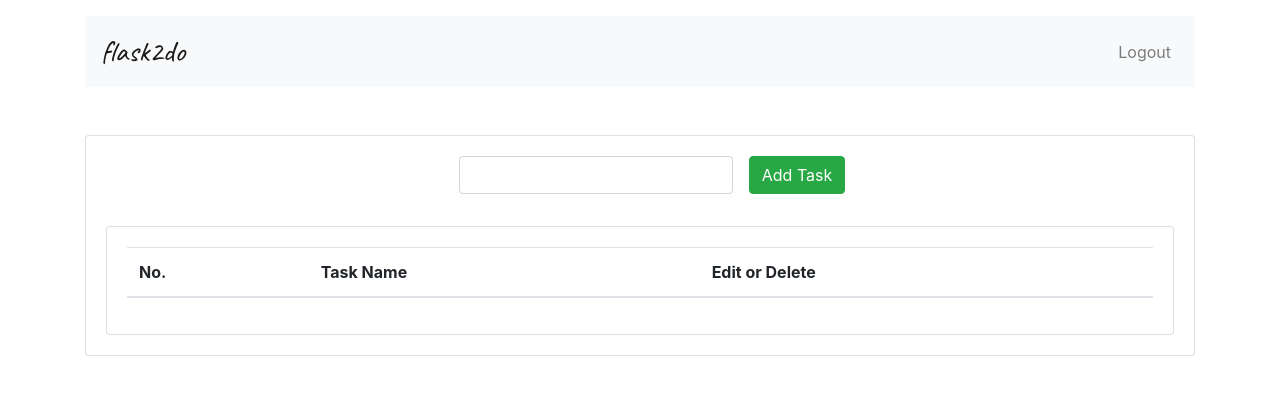
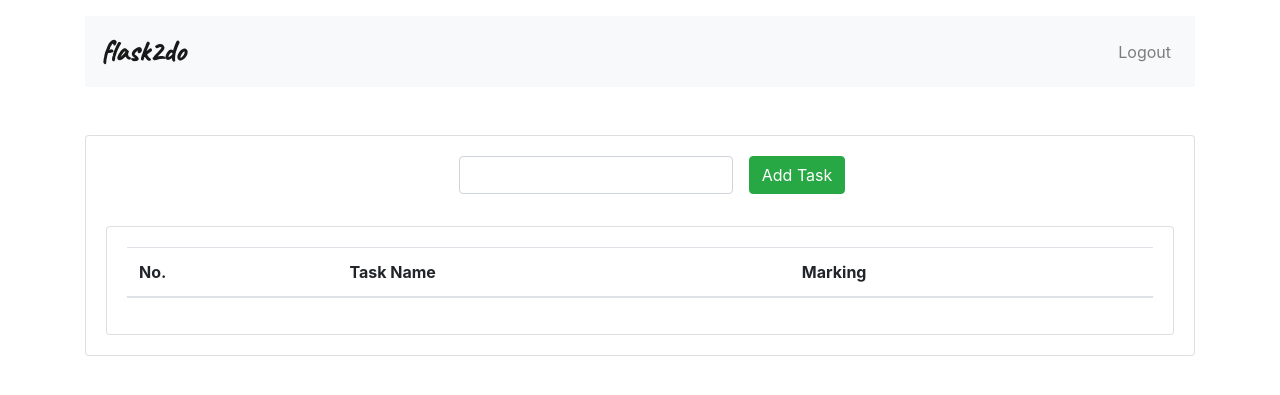
Before and after one commit to whoismaruf/flask2do, a Flask app: page / in a window 1280 px wide. Shown: the top 395 px of the page. Run offline with Flask 2, Linux system fonts and the light colour scheme; the visitor is signed in with stand-in values (Sample User, id 1); data comes from the database, SQL or seed files in the repository; data that the repository does not hold is empty; some libraries are stand-ins or nearby versions.

Commit message:
Fixed completed button

```diff
--- a/root/templates/navbar.html
+++ b/root/templates/navbar.html
@@ -1,6 +1,6 @@
 <nav class="navbar navbar-expand-lg navbar-light bg-light">
     <a class="navbar-brand" href="{{ url_for('index') }}"
-    style="font-family: 'Caveat', cursive; font-size: 30px;">flask2do</a>
+    style="font-family: 'Caveat', cursive; font-size: 30px; font-weight: bold;">flask2do</a>
     <button class="navbar-toggler" type="button" data-toggle="collapse" data-target="#navbarTogglerDemo02" aria-controls="navbarTogglerDemo02" aria-expanded="false" aria-label="Toggle navigation">
       <span class="navbar-toggler-icon"></span>
     </button>
--- a/root/templates/todo_list.html
+++ b/root/templates/todo_list.html
@@ -3,7 +3,7 @@
     <tr>
       <th scope="col">No.</th>
       <th scope="col">Task Name</th>
-      <th scope="col">Edit or Delete</th>
+      <th scope="col"> Marking </th>
     </tr>
   </thead>
   <tbody>
@@ -12,7 +12,7 @@
       <td scope="row">{{ tasks.index(task)+1 }}</td>
       <td scope="row">{{ task.task }}</td>
       <td>
-        <a name="" id="" class="btn btn-outline-danger" href="{{ url_for('delete', task_id=task.id) }}" role="button">Delete</a>
+        <a name="" id="" class="btn btn-outline-primary" href="{{ url_for('delete', task_id=task.id) }}" role="button">Done ✔ </a>
       </td>
       <td></td>
     </tr>
```
